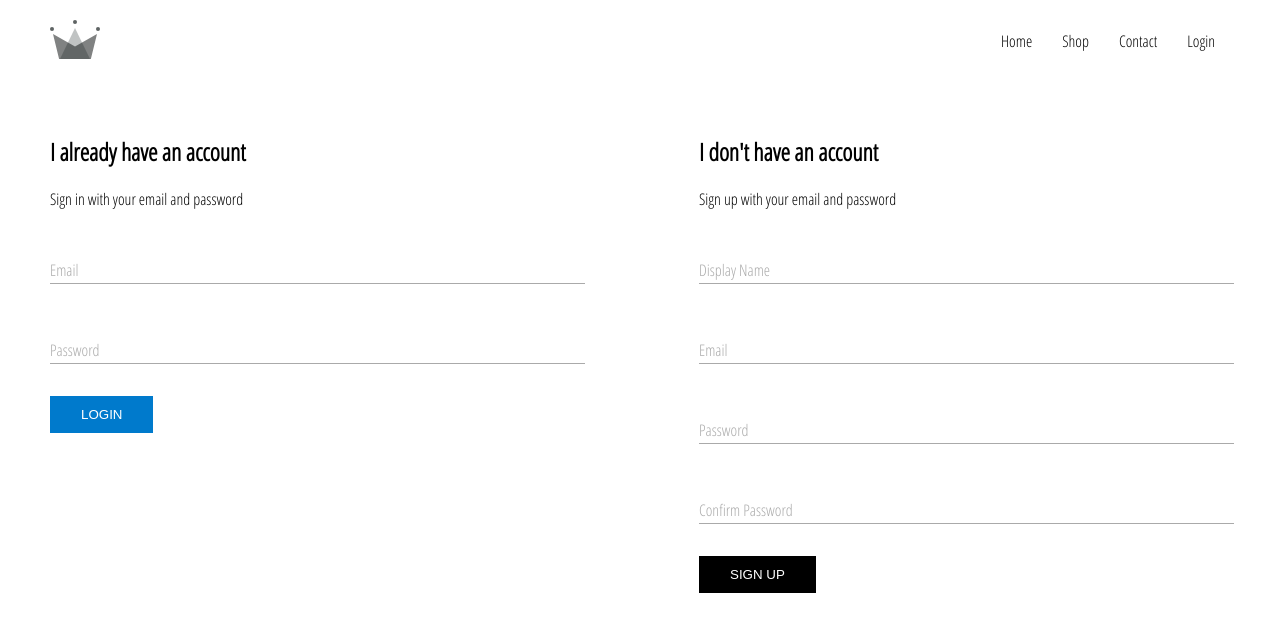
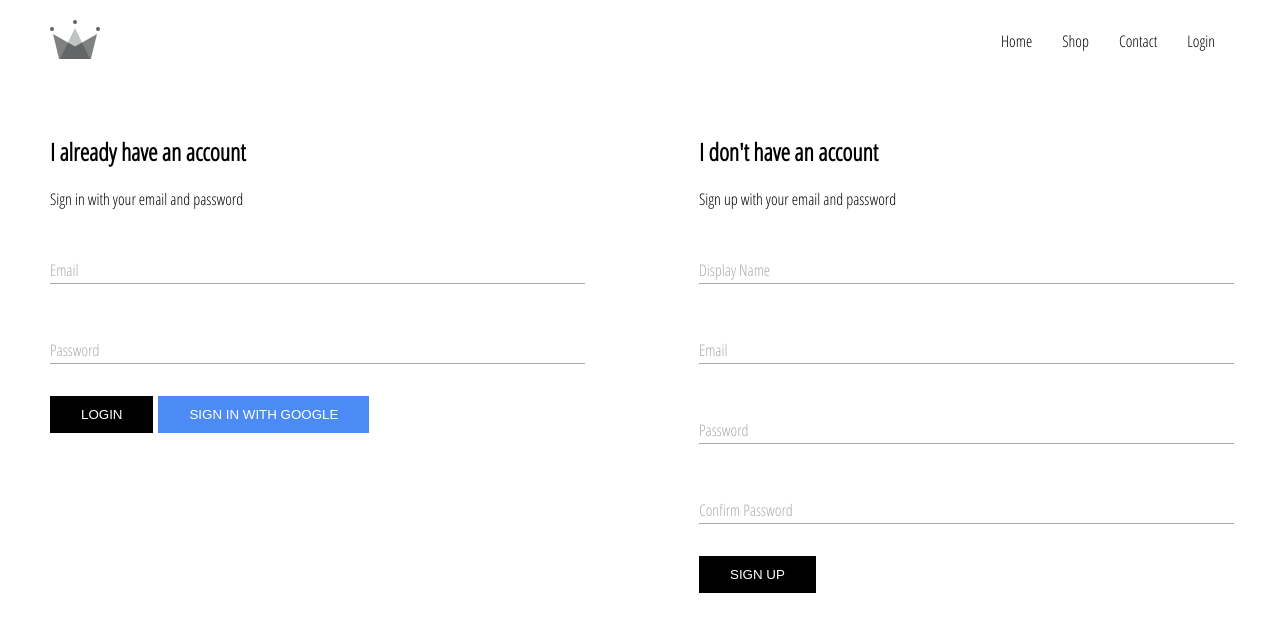
Before and after one commit to thantmyat31/react-e-commerce, a React (Create React App) app: page /login in a window 1280 px wide. Shown: the top 632 px of the page. Built offline with nearby package versions, Linux system fonts and the light colour scheme; no server answers.

Commit message:
integrated firebase into application and sign in with google.

```diff
--- a/package.json
+++ b/package.json
@@ -6,6 +6,7 @@
     "@testing-library/jest-dom": "^4.2.4",
     "@testing-library/react": "^9.3.2",
     "@testing-library/user-event": "^7.1.2",
+    "firebase": "^7.7.0",
     "react": "^16.12.0",
     "react-dom": "^16.12.0",
     "react-router-dom": "^5.1.2",
--- a/src/App.js
+++ b/src/App.js
@@ -6,12 +6,30 @@ import ShopPage from './pages/shop-page/shop-page';
 import Notfound from './pages/not-found/not-found-page';
 import Header from './components/header/header.component';
 import LoginRegister from './pages/login-register-page/login-register-page';
+import { auth } from './firebase/firebase.utils';
 
 class App extends Component {
+	state = {
+		currentUser: null
+	};
+
+	unSubscribeFromAuth = null;
+
+	componentDidMount() {
+		this.unSubscribeFromAuth = auth.onAuthStateChanged((user) => {
+			this.setState({ currentUser: user });
+			console.log(this.state.currentUser);
+		});
+	}
+
+	componentWillUnmount() {
+		this.unSubscribeFromAuth();
+	}
+
 	render() {
 		return (
 			<React.Fragment>
-				<Header />
+				<Header currentUser={this.state.currentUser} />
 				<Switch>
 					<Route path="/shop" component={ShopPage} />
 					<Route path="/login" component={LoginRegister} />
--- a/src/components/button/button.style.css
+++ b/src/components/button/button.style.css
@@ -5,23 +5,25 @@
 	transition: 0.3s;
 }
 
-.btn-login {
-	border: 1px solid #007acc;
-	background: #007acc;
+.btn-login-google {
+	border: 1px solid #4c8bf5;
+	background: #4c8bf5;
 	color: #ffffff;
 }
 
-.btn-login:hover {
+.btn-login-google:hover {
 	background: #ffffff;
-	color: #007acc;
+	color: #4c8bf5;
 }
 
+.btn-login,
 .btn-register {
 	border: 1px solid #000000;
 	background: #000000;
 	color: #ffffff;
 }
 
+.btn-login:hover,
 .btn-register:hover {
 	background: #ffffff;
 	color: #000000;
--- a/src/components/header/header.component.jsx
+++ b/src/components/header/header.component.jsx
@@ -2,8 +2,9 @@ import React from 'react';
 import { Link } from 'react-router-dom';
 import Logo from '../../assets/4.3 crown.svg.svg';
 import './header.style.css';
+import { auth } from './../../firebase/firebase.utils';
 
-const Header = () => {
+const Header = ({ currentUser }) => {
 	return (
 		<header className="header">
 			<div className="logo-container">
@@ -21,9 +22,15 @@ const Header = () => {
 				<Link className="option" to="/contact">
 					Contact
 				</Link>
-				<Link className="option" to="/login">
-					Login
-				</Link>
+				{currentUser ? (
+					<div className="option" onClick={() => auth.signOut()}>
+						Logout
+					</div>
+				) : (
+					<Link className="option" to="/login">
+						Login
+					</Link>
+				)}
 			</div>
 		</header>
 	);
--- a/src/components/header/header.style.css
+++ b/src/components/header/header.style.css
@@ -22,4 +22,5 @@
 
 .header .options .option {
 	padding: 10px 15px;
+	cursor: pointer;
 }
--- a/src/components/input/input.component.jsx
+++ b/src/components/input/input.component.jsx
@@ -5,9 +5,10 @@ const Input = ({ formType, name, label, value, ...rest }) => {
 	return (
 		<div className="input-group">
 			<input
-				className={`input input-renew ${value.length > 0 ? 'input-color' : null}`}
+				className={`input input-renew ${value.length > 0 ? 'input-color' : ''}`}
 				id={`${formType}-${name}`}
 				name={name}
+				value={value}
 				{...rest}
 			/>
 			{label ? (
--- a/src/components/login/login.component.jsx
+++ b/src/components/login/login.component.jsx
@@ -2,6 +2,7 @@ import React, { Component } from 'react';
 import Input from './../input/input.component';
 import Button from '../button/button.component';
 import './login.style.css';
+import { signInWithGoogle } from './../../firebase/firebase.utils';
 
 class Login extends Component {
 	state = {
@@ -13,7 +14,7 @@ class Login extends Component {
 		e.preventDefault();
 
 		// CALL TO BACKEND SERVICE
-		console.log(this.state);
+		this.setState({ email: '', password: '' });
 	};
 
 	handleOnChange = (target) => {
@@ -44,7 +45,15 @@ class Login extends Component {
 						value={this.state.password}
 						required
 					/>
-					<Button type="submit" label="Login" name="btn-login" />
+					<div className="btn-group">
+						<Button type="submit" label="Login" name="btn-login" />
+						<Button
+							type="submit"
+							onClick={signInWithGoogle}
+							label="Sign In With Google"
+							name="btn-login-google"
+						/>
+					</div>
 				</form>
 			</div>
 		);
--- a/src/components/login/login.style.css
+++ b/src/components/login/login.style.css
@@ -1,5 +1,14 @@
 .login-page {
 	width: 45%;
+}
+
+.login-page .btn-group .btn {
+	float: left;
+	margin-right: 5px;
+}
+.login-page .btn-group .btn::after {
+	content: '';
+	clear: both;
 }
 
 @media screen and (max-width: 600px) {
--- /dev/null
+++ b/src/firebase/firebase.utils.js
@@ -0,0 +1,27 @@
+import firebase from 'firebase/app';
+import 'firebase/auth';
+import 'firebase/firestore';
+
+const config = {
+	apiKey: 'AIzaSyD0dhdgEH_Y-Ipr0fzqbYMa5RN_coeGo_8',
+	authDomain: 'react-e-commerce-db-f9752.firebaseapp.com',
+	databaseURL: 'https://react-e-commerce-db-f9752.firebaseio.com',
+	projectId: 'react-e-commerce-db-f9752',
+	storageBucket: 'react-e-commerce-db-f9752.appspot.com',
+	messagingSenderId: '793480633888',
+	appId: '1:793480633888:web:58d8882cceabe092d5e645',
+	measurementId: 'G-JV1NP4XJY2'
+};
+
+firebase.initializeApp(config);
+
+export const auth = firebase.auth();
+export const store = firebase.firestore();
+
+const provider = new firebase.auth.GoogleAuthProvider();
+provider.setCustomParameters({
+	prompt: 'select_account'
+});
+
+export const signInWithGoogle = () => firebase.auth().signInWithPopup(provider);
+export default firebase;
```
Also changed, not shown: 1 other file (tests, documents, lock files or other folders).
